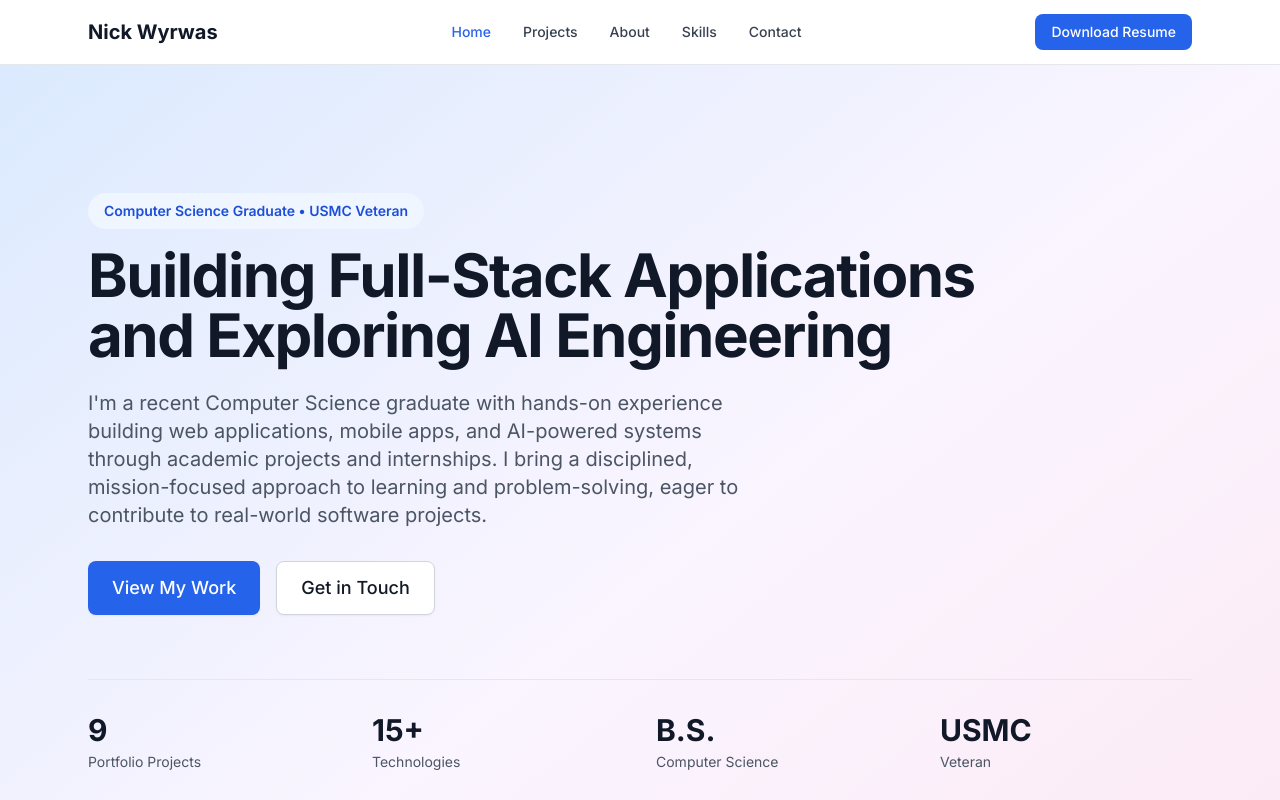
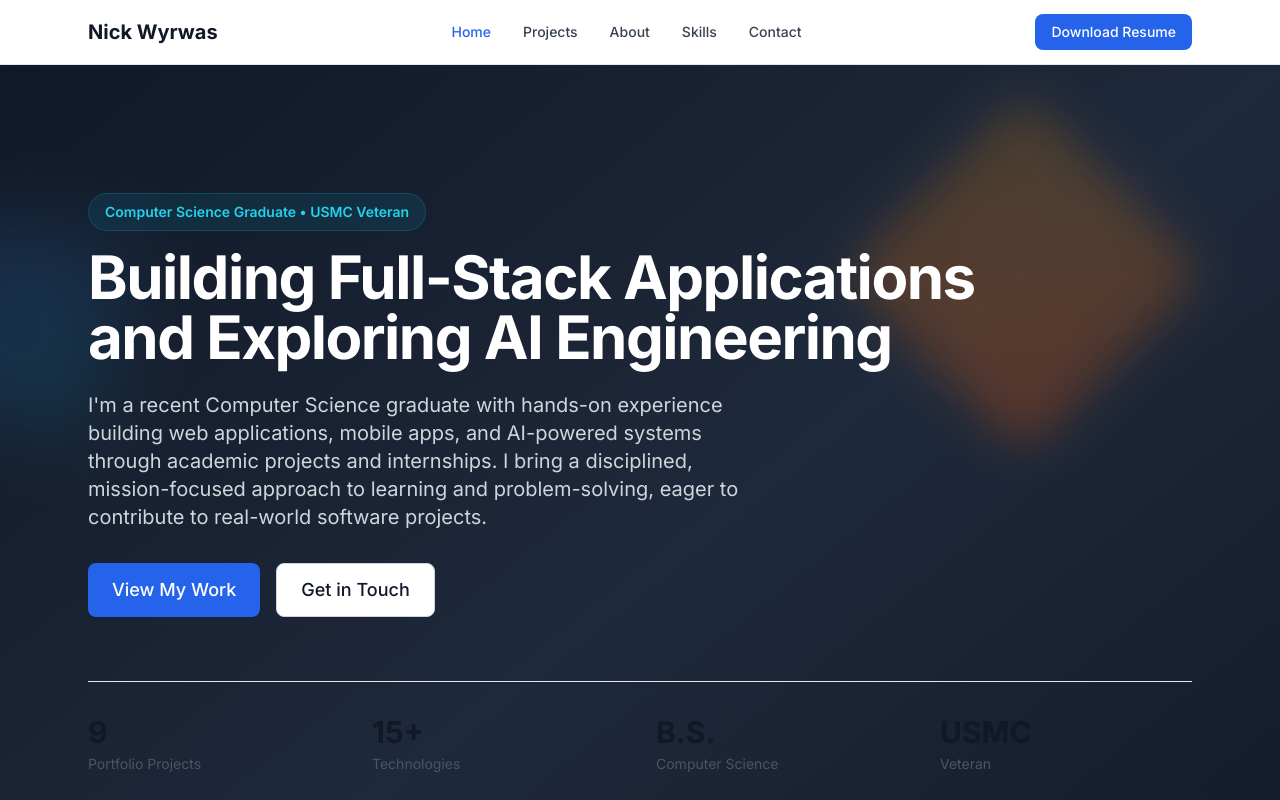
Before and after one commit to nwyrwas/Portfolio, a Next.js app: page / in a window 1280 px wide. Shown: the top 800 px of the page. Built offline with nearby package versions, Linux system fonts and the light colour scheme.

Commit message:
background changes

```diff
--- a/app/page.tsx
+++ b/app/page.tsx
@@ -11,16 +11,31 @@ export default function Home() {
     <>
       {/* Hero Section */}
       <Section background="none" className="pt-20 md:pt-32 relative overflow-hidden">
-        {/* Mesh Gradient Background */}
-        <div className="absolute inset-0 bg-gradient-to-br from-blue-100 via-purple-50 to-pink-100 -z-10"></div>
+        {/* Dark Background with 3D Geometric Shapes */}
+        <div className="absolute inset-0 bg-gradient-to-br from-gray-900 via-slate-800 to-gray-900 -z-10"></div>
+
+        {/* Floating Geometric Shapes */}
+        <div className="absolute inset-0 -z-10 overflow-hidden">
+          {/* Large cube - top right */}
+          <div className="absolute top-20 right-32 w-64 h-64 bg-gradient-to-br from-amber-500/20 to-orange-600/30 rotate-45 transform-gpu blur-xl rounded-3xl"></div>
+
+          {/* Medium cube - left */}
+          <div className="absolute top-40 -left-20 w-48 h-48 bg-gradient-to-br from-blue-500/15 to-cyan-600/20 rotate-12 transform-gpu blur-2xl rounded-2xl"></div>
+
+          {/* Small accent - bottom right */}
+          <div className="absolute bottom-32 right-20 w-32 h-32 bg-gradient-to-br from-purple-500/20 to-pink-600/25 -rotate-12 transform-gpu blur-xl rounded-xl"></div>
+
+          {/* Warm glow orb - center */}
+          <div className="absolute top-1/3 right-1/4 w-96 h-96 bg-gradient-radial from-amber-400/10 via-orange-500/5 to-transparent blur-3xl rounded-full"></div>
+        </div>
         <div className="max-w-4xl">
-          <div className="inline-block mb-4 px-4 py-2 bg-primary-50 text-primary-700 rounded-full text-sm font-semibold">
+          <div className="inline-block mb-4 px-4 py-2 bg-cyan-500/10 text-cyan-400 border border-cyan-500/20 rounded-full text-sm font-semibold">
             Computer Science Graduate • USMC Veteran
           </div>
-          <h1 className="heading-1 mb-6">
+          <h1 className="heading-1 mb-6 text-white">
             Building Full-Stack Applications and Exploring AI Engineering
           </h1>
-          <p className="body-large mb-8 max-w-2xl">
+          <p className="body-large mb-8 max-w-2xl text-gray-300">
             I'm a recent Computer Science graduate with hands-on experience building web applications, mobile apps, and AI-powered systems through academic projects and internships. I bring a disciplined, mission-focused approach to learning and problem-solving, eager to contribute to real-world software projects.
           </p>
           <div className="flex flex-wrap gap-4">
```
